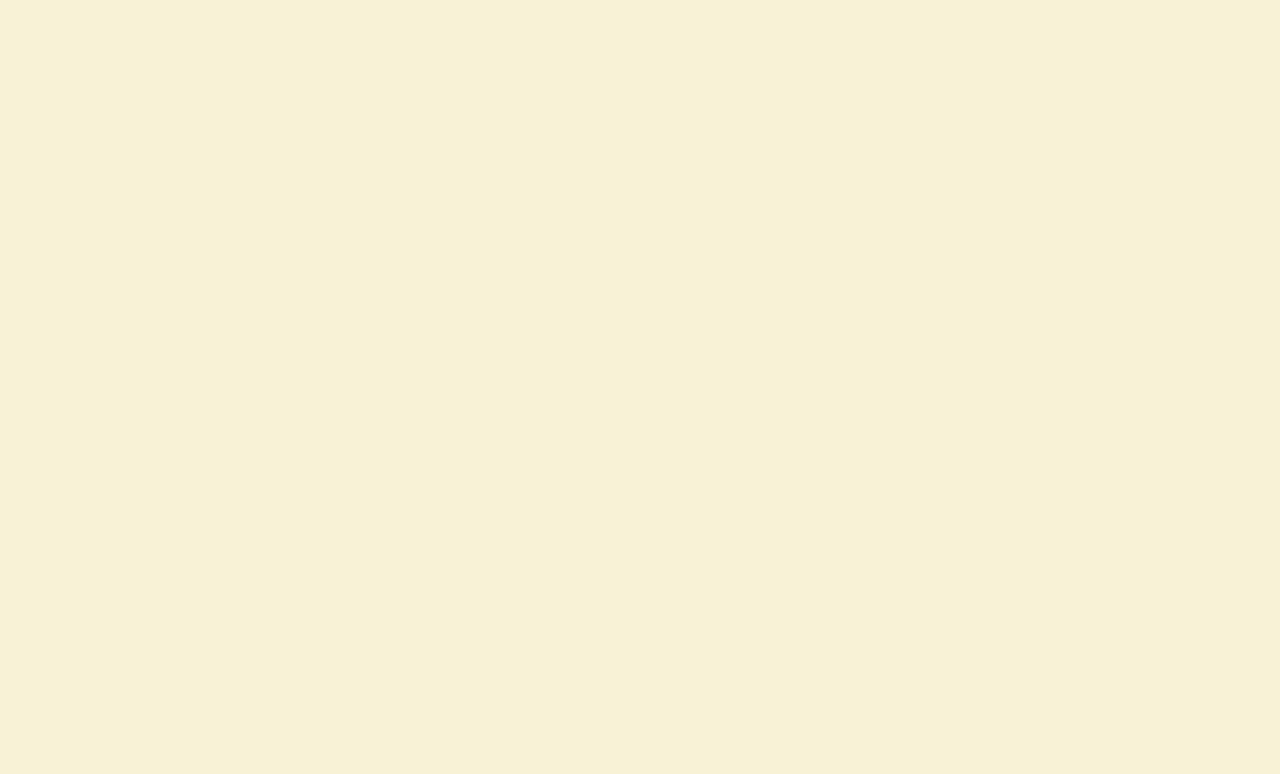
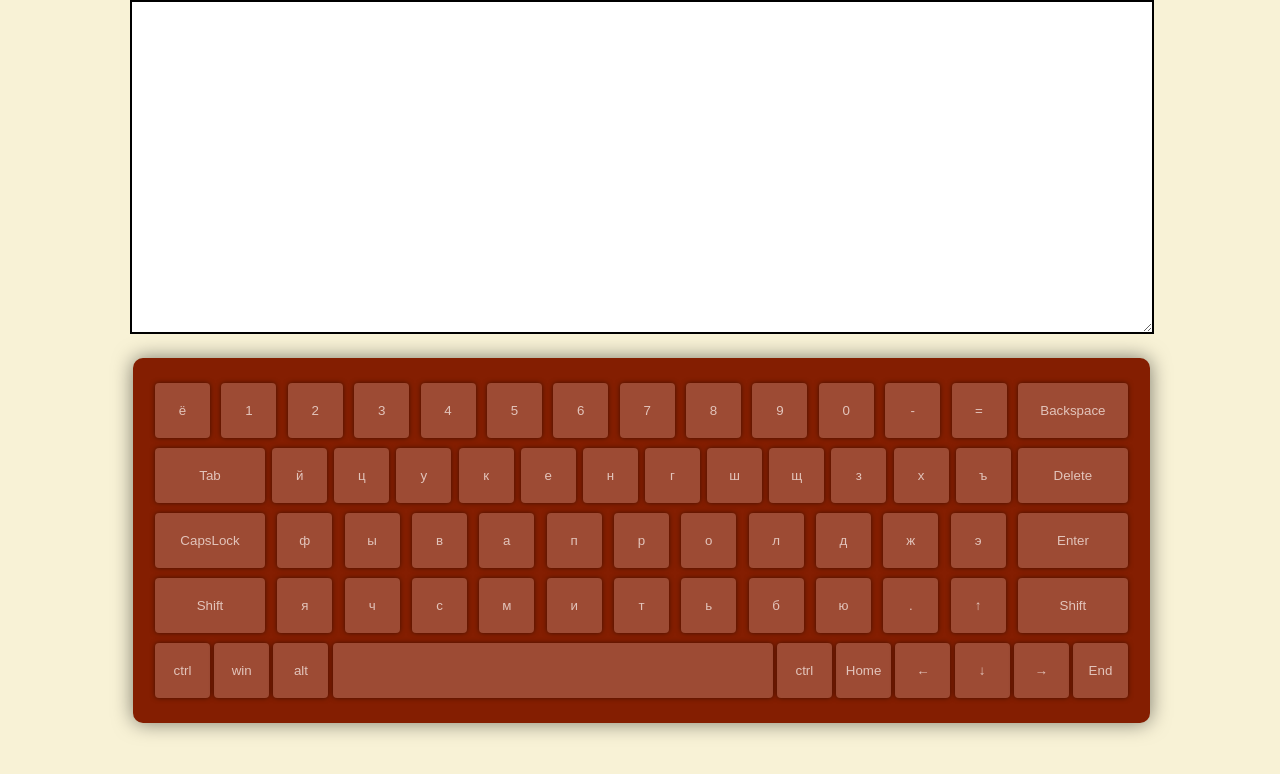
Before and after one commit to Nastya07s/virtual-keyboard, a website: page index.html in a window 1280 px wide. Drawn offline with Linux system fonts and the light colour scheme.

Commit message:
feat: add virtual part

```diff
--- a/script.js
+++ b/script.js
@@ -0,0 +1,210 @@
+class Keyboard {
+
+  constructor() {
+
+    this.elements = {
+      main: null,
+      textarea: null,
+      keyboard: null,
+      keysCountainer: null,
+      keys: [],
+    };
+
+    this.properties = {
+      valueInput: '',
+      capsLock: false,
+      language: 'ru',
+    };
+
+    this.init();
+  }
+
+  init() {
+    this.elements.main = document.createElement('div');
+    this.elements.textarea = document.createElement('textarea');
+    this.elements.keyboard = document.createElement('div');
+    this.elements.keysCountainer = document.createElement('div');
+
+    this.elements.main.classList.add('main');
+    this.elements.keyboard.setAttribute('id', 'keyboard');
+    this.elements.keysCountainer.classList.add('keyboard-buttons');
+
+    this.elements.keysCountainer.appendChild(this._createKeys());
+
+    this.elements.keys = this.elements.keysCountainer.querySelectorAll('.keyboard-key');
+
+    this.elements.keyboard.appendChild(this.elements.keysCountainer);
+    this.elements.main.appendChild(this.elements.textarea);
+    this.elements.main.appendChild(this.elements.keyboard);
+
+    document.body.appendChild(this.elements.main);
+  }
+
+  _createKeys() {
+    const fragment = document.createDocumentFragment();
+    const keysLayout = this.properties.language === 'ru' ? [
+      'ё', '1', '2', '3', '4', '5', '6', '7', '8', '9', '0', '-', '=', 'backspace',
+      'tab', 'й', 'ц', 'у', 'к', 'е', 'н', 'г', 'ш', 'щ', 'з', 'х', 'ъ', 'delete',
+      'capslock', 'ф', 'ы', 'в', 'а', 'п', 'р', 'о', 'л', 'д', 'ж', 'э', 'enter',
+      'shift', 'я', 'ч', 'с', 'м', 'и', 'т', 'ь', 'б', 'ю', '.', '↑', 'rshift',
+      'ctrl', 'win', 'alt', 'whitespace', 'ctrl', 'home', '←', '↓', '→', 'end',
+    ] : [];
+
+    keysLayout.forEach(key => {
+      const keyElement = document.createElement('button');
+
+      keyElement.classList.add('keyboard-key');
+      keyElement.setAttribute('type', 'button');
+
+      const lineBreak = ['backspace', 'delete', 'enter', 'rshift', 'end'].includes(key);
+
+      switch (key) {
+        case "backspace":
+          keyElement.classList.add('keyboard-key-wide');
+          keyElement.innerHTML = 'Backspace';
+
+
+          keyElement.addEventListener('click', () => {
+            this.elements.textarea.focus();
+            event.preventDefault();
+
+            this.properties.valueInput = this.properties.valueInput.substring(0, this.elements.textarea.selectionStart - 1) + this.properties.valueInput.substring(this.elements.textarea.selectionStart, this.properties.valueInput.length);
+
+            this._oninput(key, this.elements.textarea.selectionStart - 1);
+          });
+          break;
+
+        case "delete":
+          keyElement.classList.add('keyboard-key-wide');
+          keyElement.innerHTML = 'Delete';
+
+          keyElement.addEventListener('click', () => {
+            this.elements.textarea.focus();
+            event.preventDefault();
+            this.properties.valueInput = this.properties.valueInput.substring(0, this.elements.textarea.selectionStart) + this.properties.valueInput.substring(this.elements.textarea.selectionStart + 1, this.properties.valueInput.length);
+            this._oninput(key, this.elements.textarea.selectionStart);
+          });
+          break;
+
+        case "tab":
+          keyElement.classList.add('keyboard-key-wide');
+          keyElement.innerHTML = 'Tab';
+
+          keyElement.addEventListener('click', () => {
+            this.elements.textarea.focus();
+            event.preventDefault();
+            this.properties.valueInput = this.properties.valueInput.substring(0, this.elements.textarea.selectionStart) + '\t' + this.properties.valueInput.substring(this.elements.textarea.selectionStart, this.properties.valueInput.length);
+            this._oninput(key, ++this.elements.textarea.selectionStart);
+          });
+          break;
+
+        case "capslock":
+          keyElement.classList.add('keyboard-key-wide');
+          keyElement.innerHTML = 'CapsLock';
+
+          keyElement.addEventListener('click', () => {
+            this._toggleCapsLock();
+            keyElement.classList.toggle('keyboard-key-pressed', this.properties.capsLock);
+          });
+          break;
+
+        case "enter":
+          keyElement.classList.add('keyboard-key-wide');
+          keyElement.innerHTML = 'Enter';
+
+          keyElement.addEventListener('click', () => {
+            this.elements.textarea.focus();
+            event.preventDefault();
+            this.properties.valueInput = this.properties.valueInput.substring(0, this.elements.textarea.selectionStart) + '\n' + this.properties.valueInput.substring(this.elements.textarea.selectionStart, this.properties.valueInput.length);
+            this._oninput(key, ++this.elements.textarea.selectionStart);
+          });
+          break;
+
+        case "whitespace":
+          keyElement.classList.add('keyboard-key-extra-wide');
+
+          keyElement.addEventListener('click', () => {
+            this.elements.textarea.focus();
+            event.preventDefault();
+            this.properties.valueInput = this.properties.valueInput.substring(0, this.elements.textarea.selectionStart) + ' ' + this.properties.valueInput.substring(this.elements.textarea.selectionStart, this.properties.valueInput.length);
+            this._oninput(key, ++this.elements.textarea.selectionStart);
+          });
+          break;
+
+        case "shift":
+          keyElement.classList.add('keyboard-key-wide');
+          keyElement.innerHTML = 'Shift';
+
+          break;
+
+        case "rshift":
+          keyElement.classList.add('keyboard-key-wide');
+          keyElement.innerHTML = 'Shift';
+
+          break;
+
+        case "home":
+          keyElement.innerHTML = 'Home';
+
+          keyElement.addEventListener('click', () => {
+            this.elements.textarea.focus();
+            event.preventDefault();
+            this._oninput(key, 0);
+          });
+          break;
+
+        case "end":
+          keyElement.innerHTML = 'End';
+
+          keyElement.addEventListener('click', () => {
+            this.elements.textarea.focus();
+            event.preventDefault();
+            this._oninput(key, this.properties.valueInput.length);
+          });
+          break;
+
+        default:
+          keyElement.textContent = key.toLowerCase();
+
+          keyElement.addEventListener('click', () => {
+            this.elements.textarea.focus();
+            event.preventDefault();
+            let keySymbol = this.properties.capsLock ? key.toUpperCase() : key.toLowerCase();
+            this.properties.valueInput = this.properties.valueInput.substring(0, this.elements.textarea.selectionStart) + keySymbol + this.properties.valueInput.substring(this.elements.textarea.selectionStart, this.properties.valueInput.length);
+            this._oninput(key, ++this.elements.textarea.selectionStart);
+          });
+          break;
+      }
+
+      fragment.appendChild(keyElement);
+
+      if (lineBreak) {
+        const breakk = document.createElement('div');
+        breakk.classList.add('break');
+        fragment.appendChild(breakk);
+      }
+    });
+    return fragment;
+  }
+
+  _oninput(handlerName, sS) {
+
+    this.elements.textarea.value = this.properties.valueInput;
+
+    this.elements.textarea.selectionStart = sS;
+    this.elements.textarea.selectionEnd = sS;
+  }
+
+  _toggleCapsLock() {
+    this.properties.capsLock = !this.properties.capsLock;
+
+    for (const key of this.elements.keys) {
+      if (key.textContent.length === 1)
+        key.textContent = this.properties.capsLock ? key.textContent.toUpperCase() : key.textContent.toLowerCase();
+    }
+  }
+}
+
+window.addEventListener('DOMContentLoaded', () => {
+  const keyboard = new Keyboard();
+})
--- a/style.css
+++ b/style.css
@@ -15,7 +15,7 @@ body{
 
 textarea{
   width: 100%;
-  height: 400px;
+  height: 330px;
   border: 2px solid #000;
   background-color: #fff;
   margin-bottom: 20px;
@@ -26,13 +26,15 @@ textarea{
   border: px solid #841E01;
   border-radius: 10px;
   box-shadow: 0 0 20px rgba(0,0,0,0.5);
-  height: 300px;
+  /* height: 300px; */
   margin-left: 3px;
+  padding: 20px;
 }
 
 .keyboard-buttons{
-  display: flex;
-  justify-content: center;
+  display: inline-flex;
+  /* justify-content: center; */
+  justify-content: space-between;
   align-items: center;
   flex-wrap: wrap;
 
@@ -40,15 +42,15 @@ textarea{
 
 .keyboard-key{
   display: block;
-  width: 45px;
-  height: 45px;
+  width: 55px;
+  height: 55px;
   background-color: rgba(255,255,255,0.2);
   border: 2px solid rgba(255,255,255,0);
   border-radius: 4px;
   box-shadow: 0 0 5px rgba(0,0,0,0.5);
   color: rgb(226, 196, 187);
   outline: none;
-  margin: 2px;
+  margin: 5px 2px;
   cursor: pointer;
 }
 
@@ -57,13 +59,17 @@ textarea{
 }
 
 .keyboard-key-wide{
-  width: 90px;
+  width: 110px;
 }
 
 .keyboard-key-extra-wide{
-  width: 225px;
+  width: 440px;
 }
 
 .keyboard-key-pressed{
   background-color: rgba(255,255,255,0.4);
 }
+
+.break{
+  flex-basis: 100%
+}
```
Also changed, not shown: index.html (+3 -0 lines).
